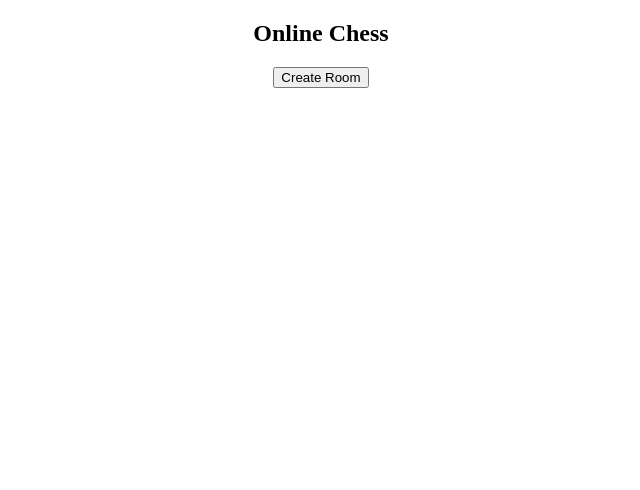
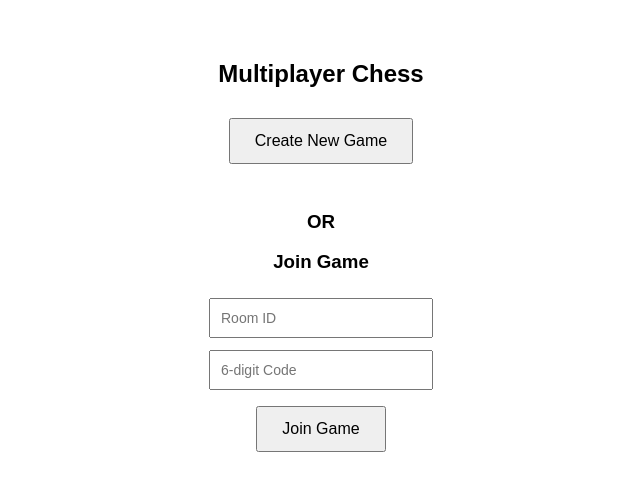
Before and after one commit to grsminiproject1/grs, a website: page public/index.html in a window 1280 px wide. Shown: the whole page, without its empty margins (319-959 px from the left). Drawn offline with Linux system fonts and the light colour scheme.

Commit message:
Update index.html

```diff
--- a/public/index.html
+++ b/public/index.html
@@ -1,25 +1,75 @@
 <!DOCTYPE html>
 <html>
 <head>
-    <title>Online Chess</title>
+    <title>Multiplayer Chess</title>
+    <style>
+        body {
+            text-align: center;
+            font-family: Arial;
+            margin-top: 60px;
+        }
+        button {
+            padding: 12px 24px;
+            margin: 10px;
+            font-size: 16px;
+            cursor: pointer;
+        }
+        input {
+            padding: 10px;
+            margin: 6px;
+            width: 200px;
+            font-size: 14px;
+        }
+    </style>
 </head>
-<body style="text-align:center">
+<body>
 
-<h2>Online Chess</h2>
-<button onclick="createRoom()">Create Room</button>
+<h2>Multiplayer Chess</h2>
+
+<button onclick="createGame()">Create New Game</button>
+
+<br><br>
+<h3>OR</h3>
+
+<h3>Join Game</h3>
+
+<input id="roomId" placeholder="Room ID"><br>
+<input id="code" placeholder="6-digit Code"><br>
+
+<button onclick="joinGame()">Join Game</button>
 
 <script>
-async function createRoom() {
-    const res = await fetch("/create-room");
-    const data = await res.json();
+async function createGame() {
+    try {
+        const res = await fetch("/create-game");
+        const data = await res.json();
 
-    alert(
-        "Room ID: " + data.roomId +
-        "\nVerification Code: " + data.code +
-        "\n\nShare this code with your opponent."
-    );
+        alert(
+            "Room ID: " + data.roomId +
+            "\nCode: " + data.code +
+            "\n\nShare both with friend"
+        );
 
-    window.location.href = "/room/" + data.roomId + "?code=" + data.code;
+        window.location.href =
+            "/room/" + data.roomId + "?code=" + data.code;
+
+    } catch (e) {
+        alert("Server not reachable");
+        console.error(e);
+    }
+}
+
+function joinGame() {
+    const roomId = document.getElementById("roomId").value;
+    const code = document.getElementById("code").value;
+
+    if (!roomId || !code) {
+        alert("Enter Room ID and Code");
+        return;
+    }
+
+    window.location.href =
+        "/room/" + roomId + "?code=" + code;
 }
 </script>
 
```
